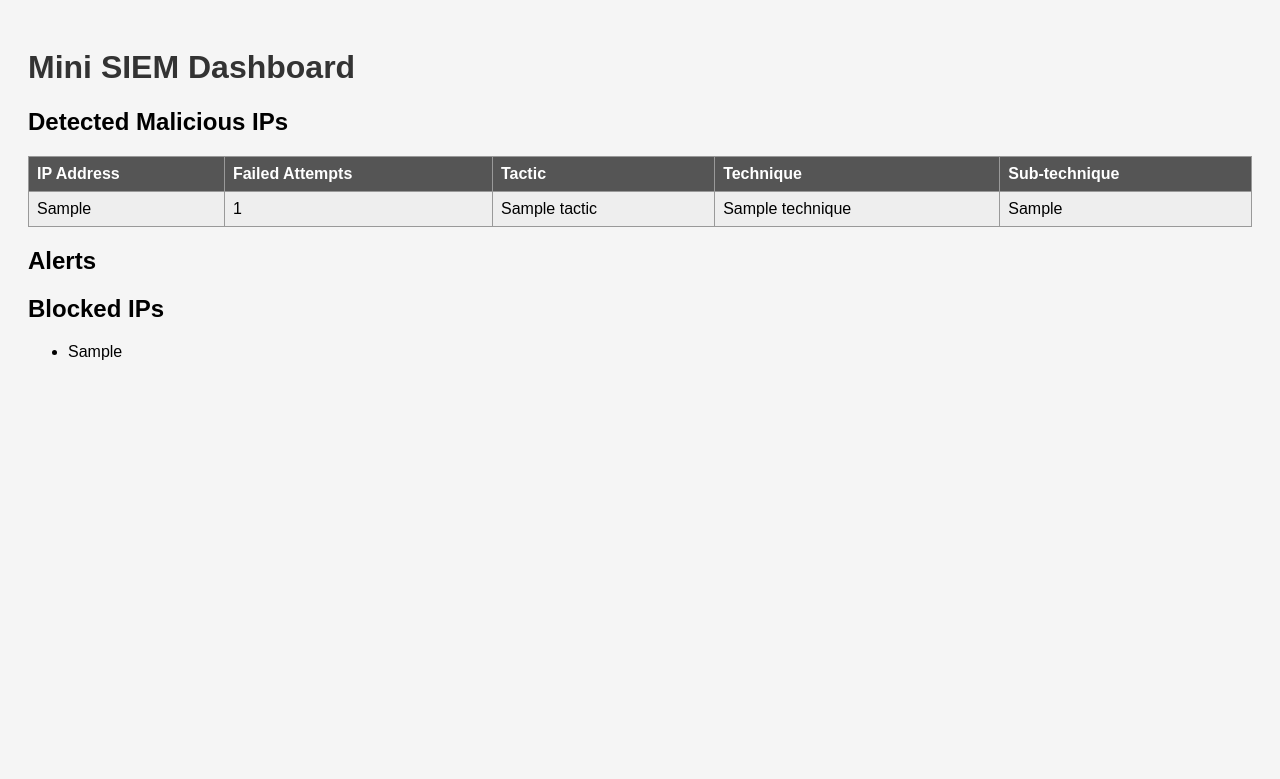
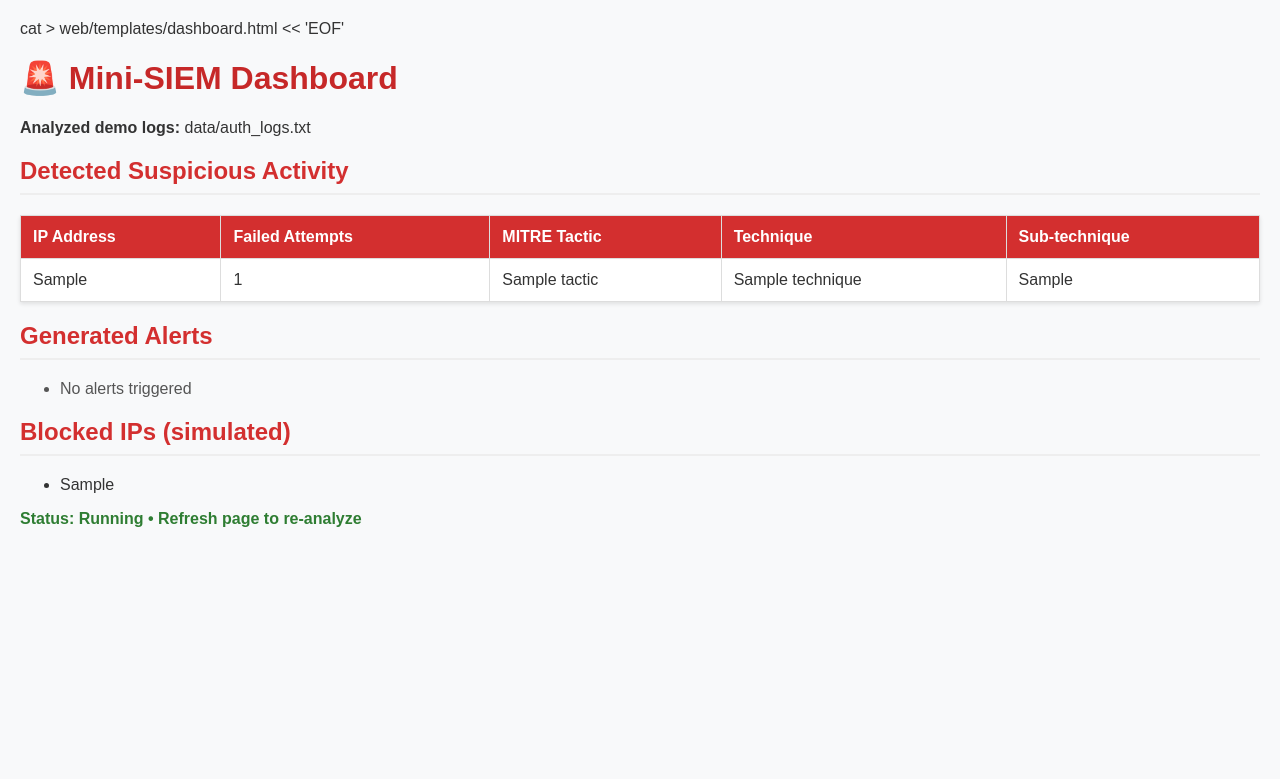
Before and after one commit to tola24234/mini-siem, a Flask app: template web/templates/dashboard.html in a window 1280 px wide. Shown: the top 779 px of the page. Run offline with Flask 3, Linux system fonts and the light colour scheme; the template is opened without the code that fills it: most values are stand-ins (such as "Sample title", 1, 10 or a date in 2020); parts of the project's set-up code (start-up, migrations or seed data) failed here and were passed over.

Commit message:
Fix dashboard.html - clean HTML with Jinja loops for data/alerts/blocked_ips

```diff
--- a/web/templates/dashboard.html
+++ b/web/templates/dashboard.html
@@ -1,53 +1,72 @@
+cat > web/templates/dashboard.html << 'EOF'
 <!DOCTYPE html>
 <html lang="en">
 <head>
     <meta charset="UTF-8">
-    <title>Mini SIEM Dashboard</title>
+    <meta name="viewport" content="width=device-width, initial-scale=1.0">
+    <title>Mini-SIEM Dashboard</title>
     <style>
-        body { font-family: Arial, sans-serif; background: #f5f5f5; padding: 20px; }
-        h1 { color: #333; }
-        table { border-collapse: collapse; width: 100%; margin-bottom: 20px; }
-        th, td { border: 1px solid #999; padding: 8px; text-align: left; }
-        th { background-color: #555; color: white; }
-        tr:nth-child(even) { background-color: #eee; }
-        .alert { color: red; font-weight: bold; }
+        body { font-family: Arial, Helvetica, sans-serif; margin: 20px; background-color: #f8f9fa; color: #333; }
+        h1 { color: #c62828; }
+        h2 { color: #d32f2f; border-bottom: 2px solid #eee; padding-bottom: 8px; }
+        table { width: 100%; border-collapse: collapse; margin: 20px 0; background: white; box-shadow: 0 2px 4px rgba(0,0,0,0.1); }
+        th, td { border: 1px solid #ddd; padding: 12px; text-align: left; }
+        th { background-color: #d32f2f; color: white; }
+        tr:nth-child(even) { background-color: #f9f9f9; }
+        .alert { color: #d32f2f; font-weight: bold; }
+        .status { font-weight: bold; color: #2e7d32; }
     </style>
 </head>
 <body>
-    <h1>Mini SIEM Dashboard</h1>
+    <h1>🚨 Mini-SIEM Dashboard</h1>
+    <p><strong>Analyzed demo logs:</strong> data/auth_logs.txt</p>
 
-    <h2>Detected Malicious IPs</h2>
+    <h2>Detected Suspicious Activity</h2>
     <table>
+        <thead>
             <tr>
                 <th>IP Address</th>
                 <th>Failed Attempts</th>
-            <th>Tactic</th>
+                <th>MITRE Tactic</th>
                 <th>Technique</th>
                 <th>Sub-technique</th>
             </tr>
+        </thead>
+        <tbody>
+            {% if data and data|length > 0 %}
                 {% for row in data %}
                 <tr>
                     <td>{{ row.ip }}</td>
                     <td>{{ row.count }}</td>
-            <td>{{ row.tactic }}</td>
-            <td>{{ row.technique }}</td>
-            <td>{{ row.sub_technique }}</td>
+                    <td>{{ row.tactic or 'Credential Access' }}</td>
+                    <td>{{ row.technique or 'Brute Force' }}</td>
+                    <td>{{ row.sub_technique or 'T1110.001 - Password Guessing' }}</td>
                 </tr>
                 {% endfor %}
+            {% else %}
+                <tr><td colspan="5" style="text-align:center; color:#777;">No suspicious activity detected</td></tr>
+            {% endif %}
+        </tbody>
     </table>
 
-    <h2>Alerts</h2>
+    <h2>Generated Alerts</h2>
     <ul>
-        {% for alert in alerts %}
-        <li class="alert">{{ alert }}</li>
-        {% endfor %}
+        {% if alerts and alerts|length > 0 %}
+            {% for alert in alerts %}<li class="alert">{{ alert }}</li>{% endfor %}
+        {% else %}
+            <li style="color:#555;">No alerts triggered</li>
+        {% endif %}
     </ul>
 
-    <h2>Blocked IPs</h2>
+    <h2>Blocked IPs (simulated)</h2>
     <ul>
-        {% for ip in blocked_ips %}
-        <li>{{ ip }}</li>
-        {% endfor %}
+        {% if blocked_ips and blocked_ips|length > 0 %}
+            {% for ip in blocked_ips %}<li>{{ ip }}</li>{% endfor %}
+        {% else %}
+            <li style="color:#555;">No IPs blocked yet</li>
+        {% endif %}
     </ul>
+
+    <p class="status">Status: Running • Refresh page to re-analyze</p>
 </body>
 </html>
```
Lines whose indentation alone changed are shown as unchanged.
